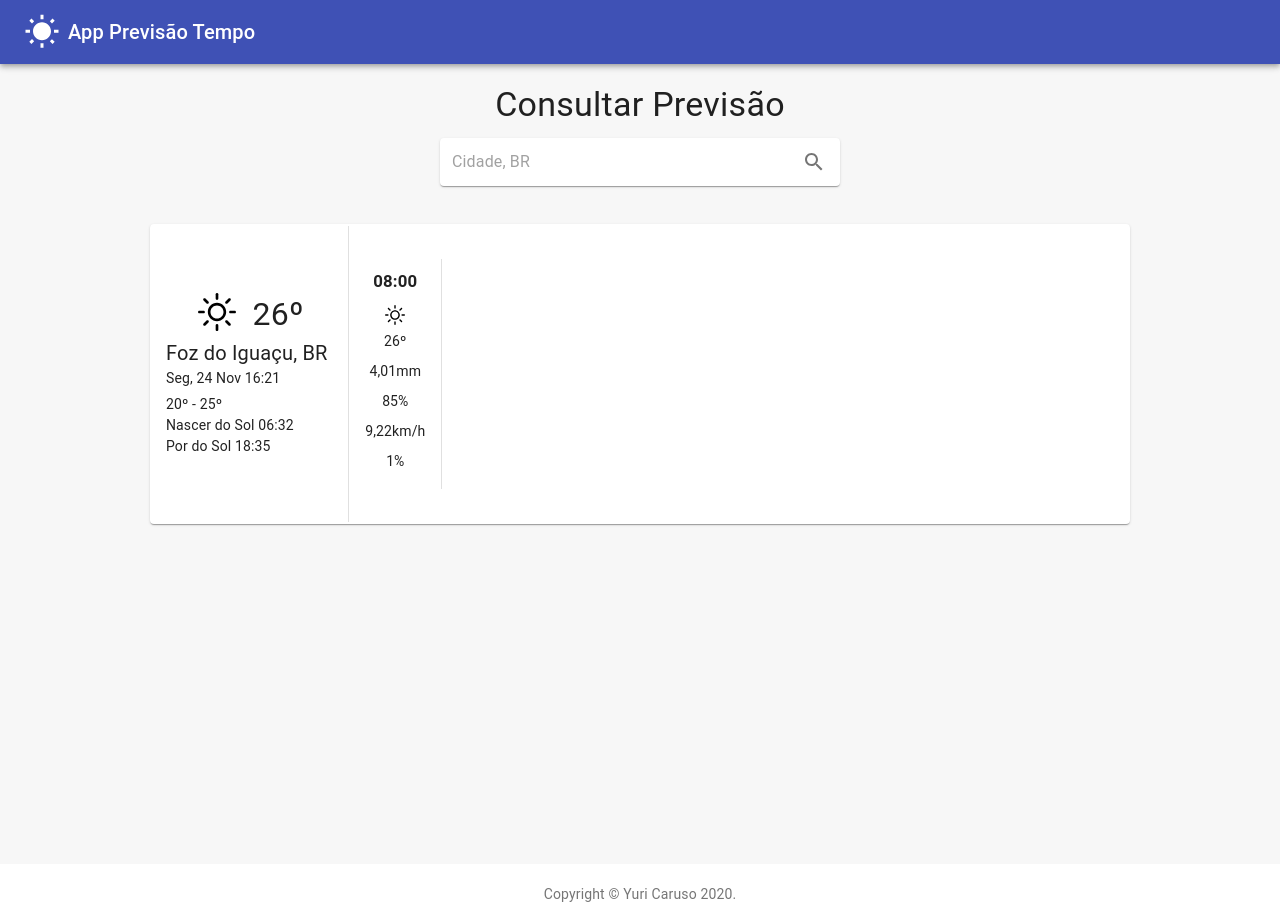
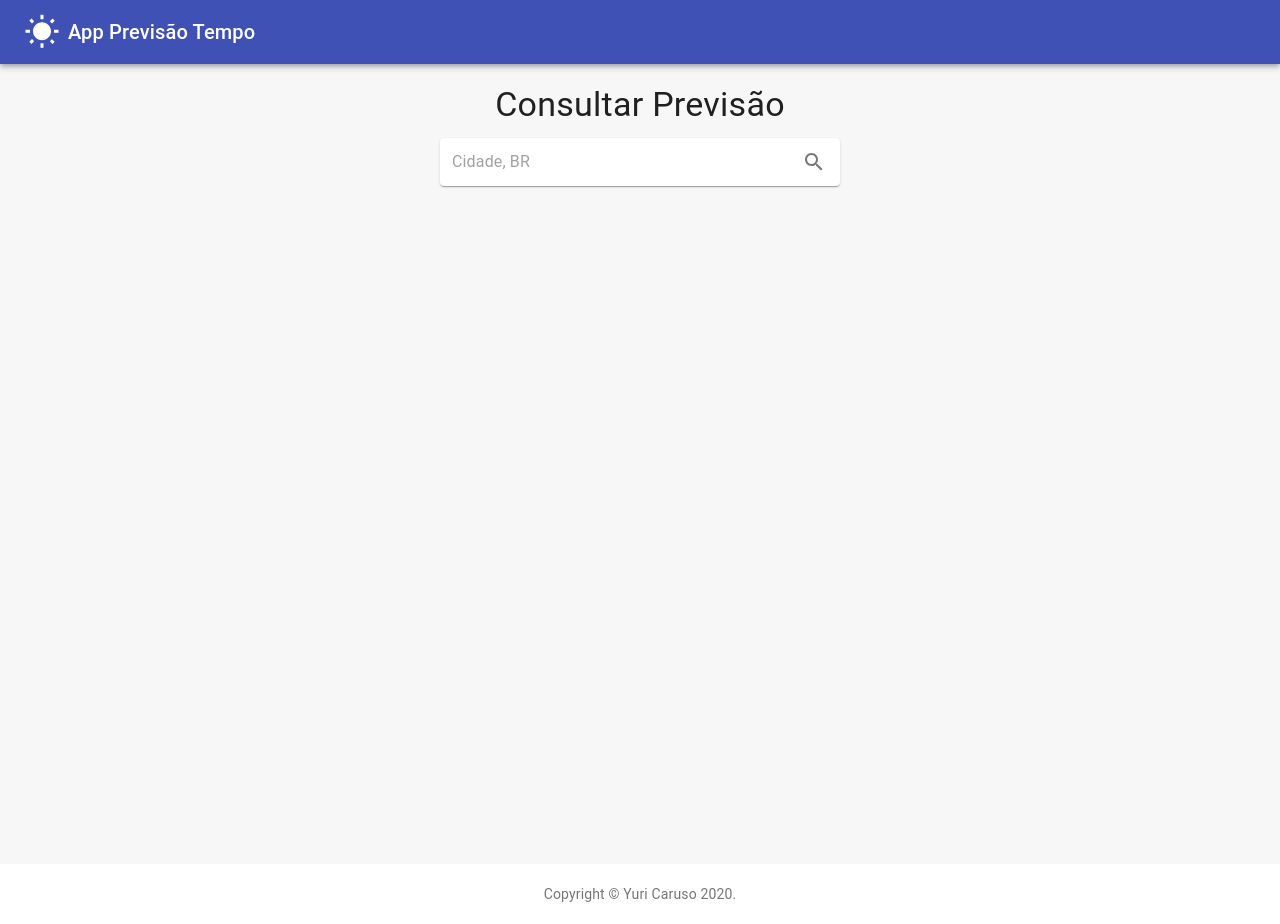
Before and after one commit to ycaruso/web-app-weather-forecast, a React (Create React App) app in the folder client/: page /consulta in a window 1280 px wide. Built offline with nearby package versions, Linux system fonts and the light colour scheme.

Commit message:
Foi adicionado visao previsao por detalhes, e outros ajustes

```diff
--- a/client/package.json
+++ b/client/package.json
@@ -16,7 +16,8 @@
     "react-icons": "^3.9.0",
     "react-router-dom": "^5.1.2",
     "react-scripts": "3.3.1",
-    "sweetalert2-react": "^0.8.3"
+    "sweetalert2": "^9.7.2",
+    "sweetalert2-react-content": "^3.0.0"
   },
   "scripts": {
     "start": "react-scripts start",
--- /dev/null
+++ b/client/src/components/layout/Footer.js
@@ -0,0 +1,31 @@
+import React from "react";
+import { makeStyles } from "@material-ui/core/styles";
+import Typography from "@material-ui/core/Typography";
+
+const useStyles = makeStyles(theme => ({
+  footer: {
+    backgroundColor: theme.palette.background.paper,
+    flexShrink: 0,
+    padding: 20
+  }
+}));
+
+export default function Footer() {
+  const classes = useStyles();
+
+  function Copyright() {
+    return (
+      <Typography variant="body2" color="textSecondary" align="center">
+        {"Copyright © Yuri Caruso "}
+        {new Date().getFullYear()}
+        {"."}
+      </Typography>
+    );
+  }
+
+  return (
+    <footer className={classes.footer}>
+      <Copyright />
+    </footer>
+  );
+}
--- a/client/src/components/layout/SearchBar.js
+++ b/client/src/components/layout/SearchBar.js
@@ -26,7 +26,7 @@ export default function SearchBar({ value, onSearchBarClick }) {
 
   const [inputVal, setInputVal] = useState("");
 
-  function handleClick(event) {
+  function handleClick() {
     onSearchBarClick(inputVal);
   }
 
--- a/client/src/components/weather/DetailWeatherDay.js
+++ b/client/src/components/weather/DetailWeatherDay.js
@@ -1,14 +1,7 @@
-import React from "react";
+import React, { Fragment } from "react";
 import { makeStyles } from "@material-ui/core/styles";
 
-import {
-  Paper,
-  Typography,
-  Grid,
-  List,
-  ListItem,
-  ListItemText
-} from "@material-ui/core";
+import { Paper, Grid, List, ListItem, ListItemText } from "@material-ui/core";
 
 import { Divider } from "@material-ui/core";
 
@@ -18,8 +11,7 @@ const useStyles = makeStyles(theme => ({
     display: "flex",
     alignItems: "center",
     justifyContent: "center",
-    width: 980,
-    height: 300,
+    height: 240,
     minWidth: 20
   },
   weatherIcon: {
@@ -40,98 +32,18 @@ const useStyles = makeStyles(theme => ({
   }
 }));
 
-export default function DetailWeatherDay() {
+export default function DetailCardWeatherDay({ dataDetalheDia }) {
   const classes = useStyles();
+
+  const lenData = dataDetalheDia.length;
 
   return (
     <Paper component="form" className={classes.root}>
-      <Grid container style={{ width: "20%" }} alignItems="center">
-        <Grid
-          container
-          justify="center"
-          alignItems="center"
-          style={{ margin: 12 }}
-          direction="row"
-        >
       <Grid container>
         <Grid item xs={12}>
-              <Grid container justify="center" alignItems="center" spacing={2}>
-                <Grid item>
-                  <img
-                    src={`/images/01d.svg`}
-                    sizes={12}
-                    alt="Weather icon"
-                    className={classes.weatherIcon}
-                  />
-                </Grid>
-                <Grid item>
-                  <Typography
-                    align="center"
-                    style={{ fontSize: 32, fontWeight: 400, margin: 0 }}
-                    color="textPrimary"
-                  >
-                    26º
-                  </Typography>
-                </Grid>
-              </Grid>
-            </Grid>
-          </Grid>
-
-          <Grid item align="center" xs={12}>
-            <Typography
-              align="left"
-              style={{ fontSize: 20, fontWeight: 400 }}
-              color="textPrimary"
-            >
-              Foz do Iguaçu, BR
-            </Typography>
-          </Grid>
-
-          <Grid item xs={12}>
-            <Typography
-              align="left"
-              style={{ fontSize: 14 }}
-              color="textPrimary"
-              gutterBottom
-            >
-              Seg, 24 Nov 16:21
-            </Typography>
-          </Grid>
-
-          <Grid item xs={12}>
-            <Typography
-              align="left"
-              style={{ fontSize: 14 }}
-              color="textPrimary"
-            >
-              20º - 25º
-            </Typography>
-          </Grid>
-          <Grid item xs={12}>
-            <Typography
-              align="left"
-              style={{ fontSize: 14 }}
-              color="textPrimary"
-            >
-              Nascer do Sol 06:32
-            </Typography>
-          </Grid>
-          <Grid item xs={12}>
-            <Typography
-              align="left"
-              style={{ fontSize: 14 }}
-              color="textPrimary"
-            >
-              Por do Sol 18:35
-            </Typography>
-          </Grid>
-        </Grid>
-      </Grid>
-      <Divider orientation="vertical" />
-
-      <Grid container style={{ width: "80%" }}>
-        <Grid item xs={12}>
           <Grid container>
+            {dataDetalheDia.map((item, i) => (
+              <Fragment key={i}>
                 <Grid item>
                   <List>
                     <ListItem style={{ height: 30 }}>
@@ -139,16 +51,21 @@ export default function DetailWeatherDay() {
                         classes={{ primary: classes.listItemTitulo }}
                         style={{ textAlign: "center" }}
                       >
-                    08:00
+                        {item.dt}
                       </ListItemText>
                     </ListItem>
                     <ListItem
-                  style={{ height: 30, textAlign: "center", display: "block" }}
+                      style={{
+                        height: 30,
+                        textAlign: "center",
+                        display: "block"
+                      }}
                     >
                       <img
-                    src={`/images/01d.svg`}
+                        src={`/images/${item.icon}.svg`}
                         alt="Weather icon"
                         className={classes.weatherIconList}
+                        title={item.condicao_clima}
                       />
                     </ListItem>
                     <ListItem style={{ height: 30 }}>
@@ -157,7 +74,7 @@ export default function DetailWeatherDay() {
                         style={{ textAlign: "center" }}
                         title="Temperatura"
                       >
-                    26º
+                        {item.temp}º
                       </ListItemText>
                     </ListItem>
                     <ListItem style={{ height: 30 }}>
@@ -166,7 +83,7 @@ export default function DetailWeatherDay() {
                         style={{ textAlign: "center" }}
                         title="Precipitação"
                       >
-                    4,01mm
+                        {item.chuva}mm
                       </ListItemText>
                     </ListItem>
                     <ListItem style={{ height: 30 }}>
@@ -175,7 +92,7 @@ export default function DetailWeatherDay() {
                         style={{ textAlign: "center" }}
                         title="Umidade"
                       >
-                    85%
+                        {item.umidade}%
                       </ListItemText>
                     </ListItem>
                     <ListItem style={{ height: 30 }}>
@@ -184,7 +101,7 @@ export default function DetailWeatherDay() {
                         style={{ textAlign: "center" }}
                         title="Vel. Vento"
                       >
-                    9,22km/h
+                        {item.vento.toFixed(1)}km/h
                       </ListItemText>
                     </ListItem>
                     <ListItem style={{ height: 30 }}>
@@ -193,15 +110,23 @@ export default function DetailWeatherDay() {
                         style={{ textAlign: "center" }}
                         title="Perc. Nuvens"
                       >
-                    1%
+                        {item.percNuvem}%
                       </ListItemText>
                     </ListItem>
                   </List>
                 </Grid>
+                {lenData !== i + 1 && (
                   <Divider
                     orientation="horizontal"
-              style={{ height: 230, width: 1, backgroundColor: "#e0e0e0" }}
+                    style={{
+                      height: 230,
+                      width: 1,
+                      backgroundColor: "#e0e0e0"
+                    }}
                   />
+                )}
+              </Fragment>
+            ))}
           </Grid>
         </Grid>
       </Grid>
--- a/client/src/pages/ConsultaPrevisao.js
+++ b/client/src/pages/ConsultaPrevisao.js
@@ -1,26 +1,22 @@
-import React, { useState, useEffect } from "react";
+import React, { useState } from "react";
 import CssBaseline from "@material-ui/core/CssBaseline";
 import Grid from "@material-ui/core/Grid";
 import Typography from "@material-ui/core/Typography";
 import { makeStyles } from "@material-ui/core/styles";
 import SearchBar from "../components/layout/SearchBar";
-import WeatherDay from "../components/weather/WeatherDay";
+import CardWeatherDay from "../components/weather/CardWeatherDay";
 import DetailWeatherDay from "../components/weather/DetailWeatherDay";
-
 import previsaoService from "../services/previsaoService";
 import previsaoOWMService from "../services/previsaoOWMService";
 import TopBar from "../components/layout/TopBar";
 import DetailWeatherCity from "../components/weather/DetailWeatherCity";
+import Footer from "../components/layout/Footer";
 
-function Copyright() {
-  return (
-    <Typography variant="body2" color="textSecondary" align="center">
-      {"Copyright © Yuri Caruso "}
-      {new Date().getFullYear()}
-      {"."}
-    </Typography>
-  );
-}
+import Swal from 'sweetalert2'
+import withReactContent from 'sweetalert2-react-content'
+const _Swal = withReactContent(Swal)
+
+
 
 const useStyles = makeStyles(theme => ({
   html: {
@@ -37,49 +33,47 @@ const useStyles = makeStyles(theme => ({
     flex: "1 0 auto",
     padding: 20
   },
-  footer: {
-    backgroundColor: theme.palette.background.paper,
-    flexShrink: 0,
-    padding: 20
-  },
+
   //WeatherDIa
   root: {
-    flexGrow: 1,
-    marginTop: 15
+    marginTop: 20
   }
 }));
 
 export default function ConsultaPrevisao() {
   const classes = useStyles();
 
-  const [val, setVal] = useState("");
+  const [cidade, setCidade] = useState("");
+  const [res, setRes] = useState({});
   const [data5Dias, setdata5Dias] = useState([]);
-  const [dataCity, setDataCity] = useState('');
+  const [dataCity, setDataCity] = useState("");
+  const [dataDetalheDia, setDataDetalheDia] = useState([]);
 
-  async function handleSearchBarClick(value) {
-    setVal(value);
-    let res = await previsaoOWMService.getPrevisoesOWM(value);
+  async function handleSearchBarClick(cidade) {
+    setCidade(cidade);
+    let res = await previsaoOWMService.getPrevisoesOWM(cidade);
+    setRes(res);
     if (res.msg === "sucesso") {
-      //transforma para dados resumidos
+      // Informações da cidade
+      let dataCity = previsaoOWMService.makeDataCity(res.data);
+      setDataCity(dataCity);
+      // Informações dia da semana
       let data5Dias = previsaoOWMService.makeDataPrevisao5Dias(res.data);
       setdata5Dias(data5Dias);
-      let dataCity = previsaoOWMService.makeDataCity(res.data);
-      setDataCity(dataCity);
-      console.log(dataCity);
-
       previsaoService.salvarConsultaPrevisao(res.data);
     } else {
-      console.log("Erro na api");
+      _Swal.fire({
+        icon: 'error',
+        text: res.err,
+      })
     }
   }
 
-  // useEffect(() => {
-  //   async function fetchData() {
-  //     let ret = await previsaoService.salvarConsultaPrevisao("");
-  //     console.log(ret);
-  //   }
-  //   fetchData();
-  // }, []);
+  function handleCardWeatherDayClick(dia) {
+    // Gera Informações detalhes do dia
+    let dataDetalheDia = previsaoOWMService.makeDataDetalheDia(res.data, dia);
+    setDataDetalheDia(dataDetalheDia);
+  }
 
   return (
     <div className={classes.html}>
@@ -100,31 +94,36 @@ export default function ConsultaPrevisao() {
               </Typography>
             </Grid>
             <Grid>
-              <SearchBar value={val} onSearchBarClick={handleSearchBarClick} />
+              <SearchBar
+                value={cidade}
+                onSearchBarClick={handleSearchBarClick}
+              />
             </Grid>
           </Grid>
 
-          {dataCity &&
+          {dataCity && (
             <Grid item align="center">
               <DetailWeatherCity
                 cidade={dataCity.cidade}
+                dt={dataCity.dt}
                 weather={dataCity.weather}
                 horaSol={dataCity.horaSol}
                 temp={dataCity.temp}
               />
             </Grid>
-          }
-          {data5Dias && (
-            <Grid container className={classes.root} spacing={2}>
+          )}
+          {data5Dias && data5Dias.length > 0 && (
+            <Grid container className={classes.root}>
               <Grid item xs={12}>
                 <Grid container justify="center" spacing={2}>
                   {data5Dias.map((data, i) => (
                     <Grid key={i} item>
-                      <WeatherDay
+                      <CardWeatherDay
                         dia_semana={data.dia_semana}
                         icon={data.icon}
                         temp={data.temp}
                         condicao_clima={data.condicao_clima}
+                        onCardWeatherDayClick={handleCardWeatherDayClick}
                       />
                     </Grid>
                   ))}
@@ -133,14 +132,14 @@ export default function ConsultaPrevisao() {
             </Grid>
           )}
 
-          <Grid container className={classes.root} justify="center">
-            <DetailWeatherDay />
-          </Grid>
+          {dataDetalheDia && dataDetalheDia.length > 0 && (
+            <Grid container className={classes.root} justify="center">
+              <DetailWeatherDay dataDetalheDia={dataDetalheDia} />
+            </Grid>
+          )}
         </div>
       </main>
-      <footer className={classes.footer}>
-        <Copyright />
-      </footer>
+      <Footer />
     </div>
   );
 }
--- a/client/src/services/previsaoOWMService.js
+++ b/client/src/services/previsaoOWMService.js
@@ -21,6 +21,7 @@ const previsaoOWMService = {
 
     let dados = {};
     dados.cidade = `${res.city.name}, ${res.city.country}`;
+    dados.dt = moment.unix(res.list[0].dt).utcOffset(0).format("LLLL");
     dados.horaSol = { porSol: res.city.sunset, nascerSol: res.city.sunrise };
     dados.weather = {
       icon: res.list[0].weather[0].icon,
@@ -28,20 +29,8 @@ const previsaoOWMService = {
     };
 
     let min = res.list[0].main.temp_min;
-    for (let i = 1; i < res.list.length; i++) {
-      let main = res.list[i].main;
-      if (main.temp_min < min) {
-        min = main.temp_min;
-      }
-    }
+    let max = res.list[0].main.temp_max;
 
-    let max = res.list[0].main.temp_max;
-    for (let i = 1; i < res.list.length; i++) {
-      let main = res.list[i].main;
-      if (main.temp_max > max) {
-        max = main.temp_max;
-      }
-    }
     dados.temp = { temp: res.list[0].main.temp, tempMin: min, tempMax: max };
     return dados;
   },
@@ -56,7 +45,7 @@ const previsaoOWMService = {
       .set({ hour: 12, minute: 0, millisecond: 0 });
 
     let now = moment();
-    // Se a data atual for maior que meio dia utiliza ela
+    // Se a data atual for maior que meio dia remove ela e adiciona na lista
     if (now.isAfter(meio_dia)) {
       dados.push(makePrevisaoData(res.list.shift()));
     }
@@ -70,6 +59,31 @@ const previsaoOWMService = {
           .format("HH") === "12" && dados.push(makePrevisaoData(x))
     );
     return dados;
+  },
+  makeDataDetalheDia(res, dia) {
+
+    let dia_m = moment(dia,'YYYY-MM-DD').utcOffset(0);
+
+    if (!res || res.msg === "erro") return;
+    let dados = [];
+
+    res.list.forEach( (item) => {
+      if (moment.unix(item.dt).utcOffset(0).isSame(dia_m, 'day')) {
+        let obj = {};
+        obj.dt = moment.unix(item.dt).utcOffset(0).format("HH:mm");
+        obj.icon = item.weather[0].icon;
+        obj.temp = item.main.temp.toFixed(0);
+        obj.chuva = item.rain ? item.rain['3h'] : 0;
+        obj.umidade = item.main.humidity;
+        obj.vento = item.wind.speed;
+        obj.percNuvem = item.clouds.all;
+        obj.condicao_clima = formatarTextoCamelCase(item.weather[0].description)
+        dados.push(obj);
+      }
+    })
+
+    return dados;
+
   }
 };
 
@@ -79,9 +93,7 @@ function makePrevisaoData(data) {
   let obj = {};
 
   obj.dia_semana = moment(data.dt_txt)
-    .locale("pt-BR")
-    .format("dddd")
-    .split("-")[0];
+    .locale("pt-BR").toDate();
   obj.icon = data.weather[0].icon;
   obj.temp = data.main.temp.toFixed(0);
   obj.condicao_clima = formatarTextoCamelCase(data.weather[0].description);
```
Also changed, not shown: client/src/components/weather/CardWeatherDay.js (renamed from client/src/components/weather/WeatherDay.js, +11 -6 lines), client/src/components/weather/DetailWeatherCity.js (+5 -3 lines), client/src/helpers/wheatherIcon.js (deleted, +0 -25 lines), client/src/pages/HistoricoConsulta.js (added, +49 -0 lines), 1 other file (tests, documents, lock files or other folders). Lines whose indentation alone changed are shown as unchanged.
